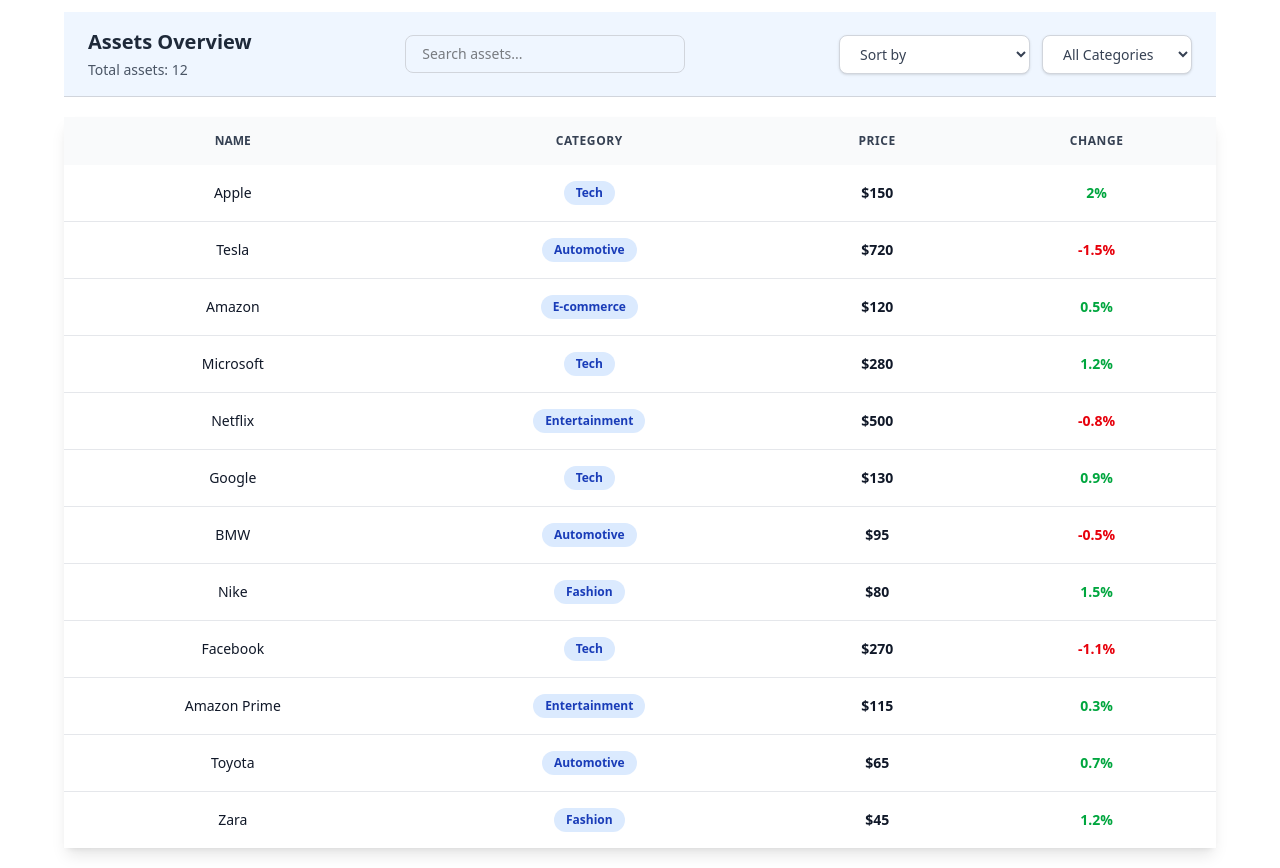
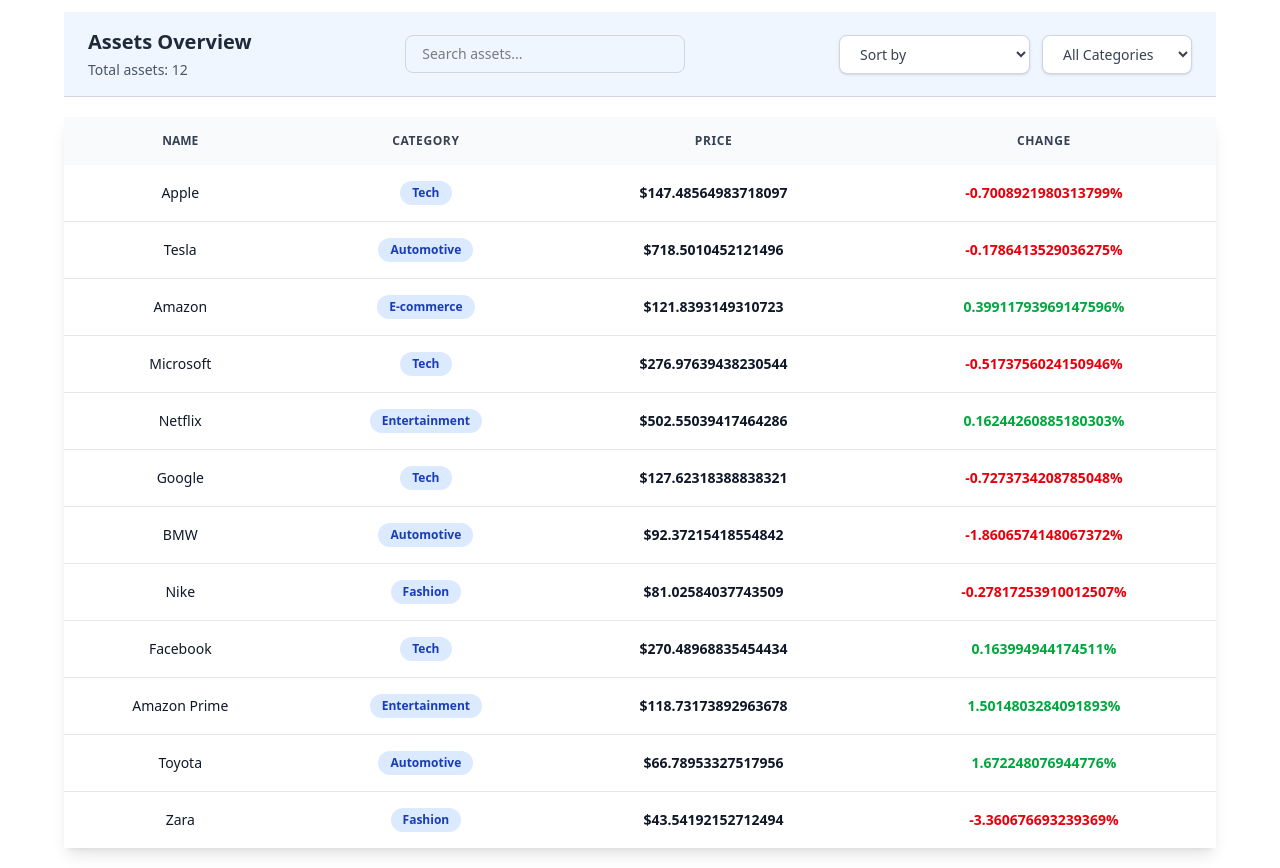
Before and after one commit to mennaomar777/assets-dashboard, a Next.js app: page / in a window 1280 px wide. Built offline with nearby package versions, Linux system fonts and the light colour scheme.

Commit message:
add real-time asset with price and change updates

```diff
--- a/app/_components/search/search.tsx
+++ b/app/_components/search/search.tsx
@@ -10,12 +10,12 @@
 
   // Debounce
   useEffect(() => {
-    const period = setTimeout(() => {
+    const timer = setTimeout(() => {
       onSearch(value);
-    }, 500);
+    }, 900);
 
     return () => {
-      clearTimeout(period);
+      clearTimeout(timer);
     };
   }, [value, onSearch]);
 
--- a/app/page.tsx
+++ b/app/page.tsx
@@ -1,5 +1,5 @@
 "use client";
-import { useState } from "react";
+import { useEffect, useState } from "react";
 import AssetsTable from "./_components/AssetsTable/AssetsTable";
 import { data } from "./_lib/data";
 import { AssetType } from "./_interfaces/asset";
@@ -12,6 +12,25 @@
   const [filterBy, setFilterBy] = useState<string>("");
   const [search, setSearch] = useState("");
   let newAssets: AssetType[] = [...assets];
+
+  // Real-Time Assets
+  useEffect(() => {
+    const interval = setInterval(() => {
+      setAssets((prevAssets) =>
+        prevAssets.map((asset) => {
+          const newPrice = Number(asset.price + (Math.random() * 4 - 2));
+          const newChange = Number(
+            ((newPrice - asset.price) / asset.price) * 100,
+          );
+          return { ...asset, price: newPrice, change: newChange };
+        }),
+      );
+    }, 2000);
+
+    return () => {
+      clearInterval(interval);
+    };
+  }, []);
 
   // Sort
   if (sortBy === "price-asc")
```
